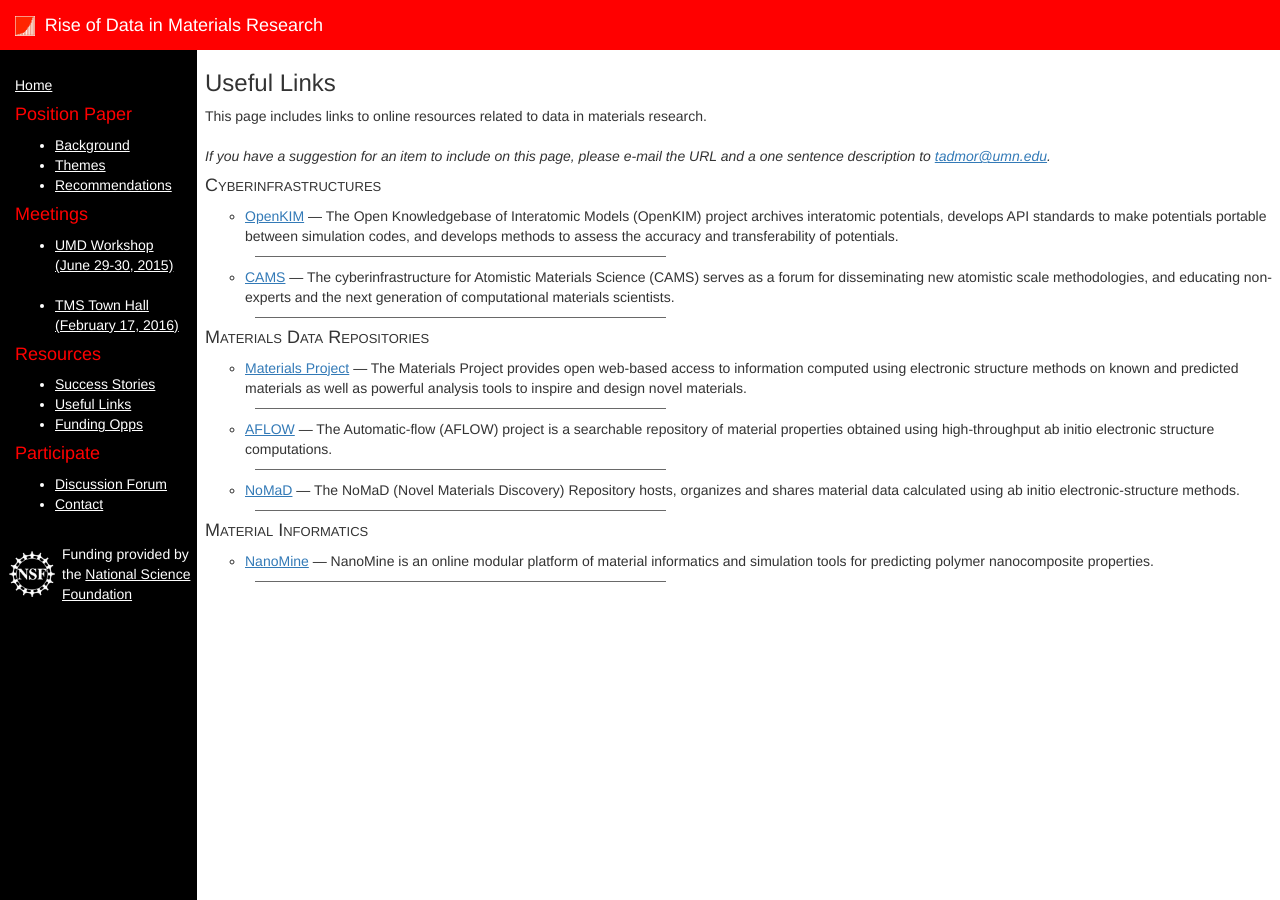
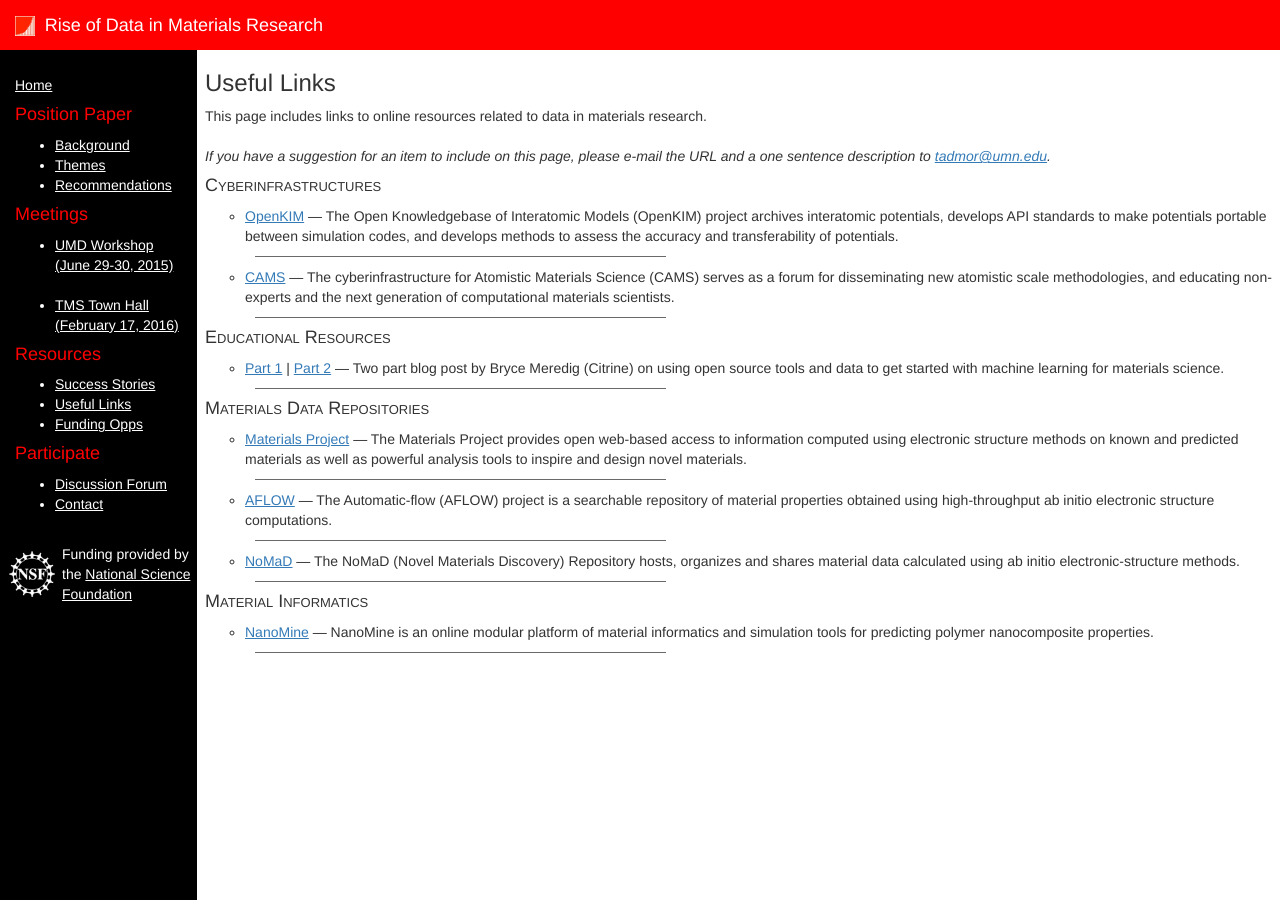
Before and after one commit to riseofdata/riseofdata.github.io, a Jekyll site: the page built from links.html, in a window 1280 px wide. Built offline with Jekyll 4.4.1, drawn with Linux system fonts in a browser that asks for light colours.

Commit message:
Added link to Bryce Meredig blog posting on machine learning

```diff
--- a/links.html
+++ b/links.html
@@ -32,6 +32,15 @@
  </li>
 </ul>
 
+<h4>Educational Resources</h4>
+<ul>
+ <li><a href="https://www.citrine.io/blog/2015/3/3/machine-learning-mat-sci-1" target="_blank">Part 1</a> |
+ <a href="https://www.citrine.io/blog/2015/3/16/machine-learning-for-the-materials-scientist-feature-engineering-model-building" target="_blank">Part 2</a>
+  &#8212;
+  Two part blog post by Bryce Meredig (Citrine) on using open source tools and data to get started with machine learning for materials science.
+ </li>
+</ul>
+
 <h4>Materials Data Repositories</h4>
 <ul>
  <li><a href="https://www.materialsproject.org/" target="_blank">Materials Project</a> &#8212;
@@ -59,4 +68,5 @@
  </li>
 </ul>
 
+
 </div>
```
